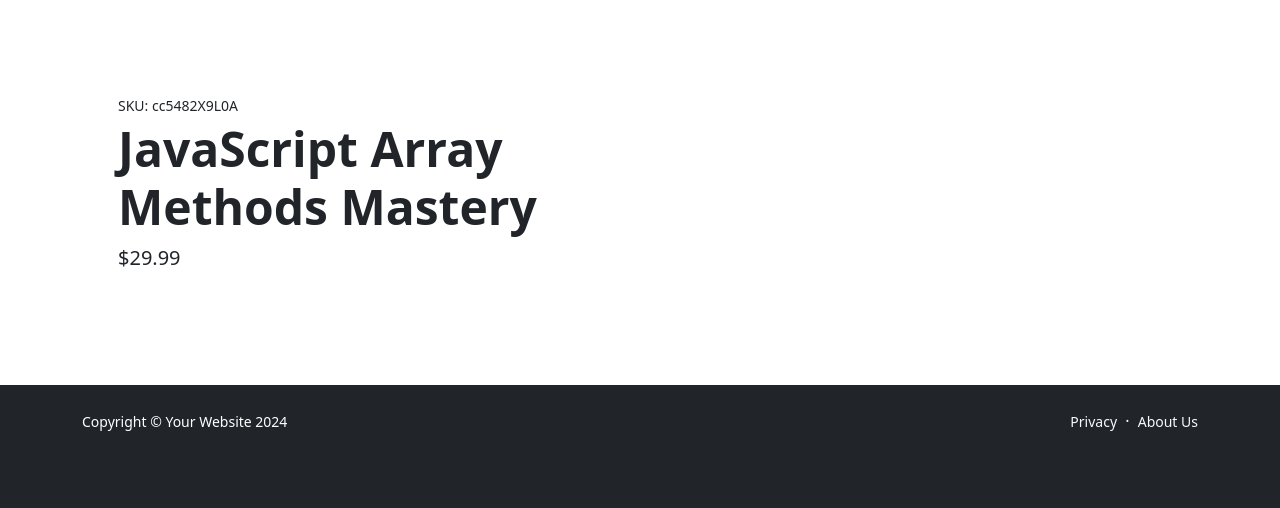
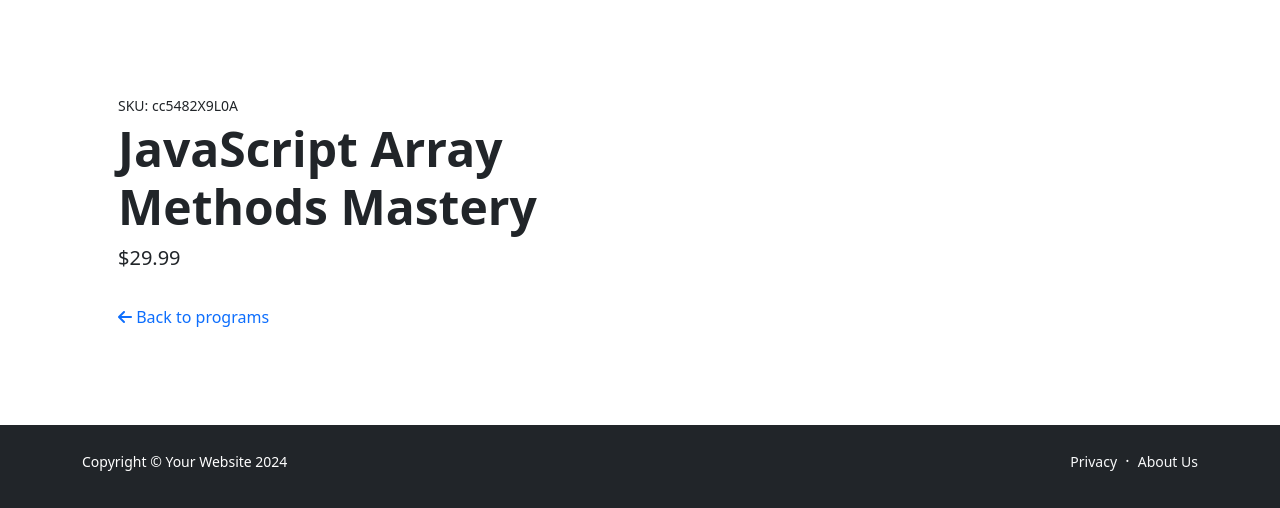
Before and after one commit to Noah-Samawi/ci-swag, a Django app: page /programs/47/ in a window 1280 px wide. Shown: the part 292-800 px from the top of the page. Run offline with Django 3.2, Linux system fonts and the light colour scheme; data comes from the database, SQL or seed files in the repository; parts of the project's set-up code (start-up, migrations or seed data) failed here and were passed over; some libraries are stand-ins or nearby versions.

Commit message:
Include back to programs link on program detail page #27

```diff
--- a/programs/templates/programs/program_detail.html
+++ b/programs/templates/programs/program_detail.html
@@ -33,6 +33,11 @@
         </div>
       </div>
     </div>
+    <div class="mt-3">
+        <a href="{% url "programs" %}">
+          <i class="fas fa-arrow-left mr-2"></i> Back to programs</a
+        >
+      </div>
   </div>
 </section>
 
--- a/programs/views.py
+++ b/programs/views.py
@@ -1,3 +1,5 @@
+"""Program Views"""
+
 from django.shortcuts import render, get_object_or_404
 from .models import Program
 
@@ -25,5 +27,4 @@ def program_detail(request, program_id):
         'program': program,
     }
 
-
     return render(request, 'programs/program_detail.html', context)
```
